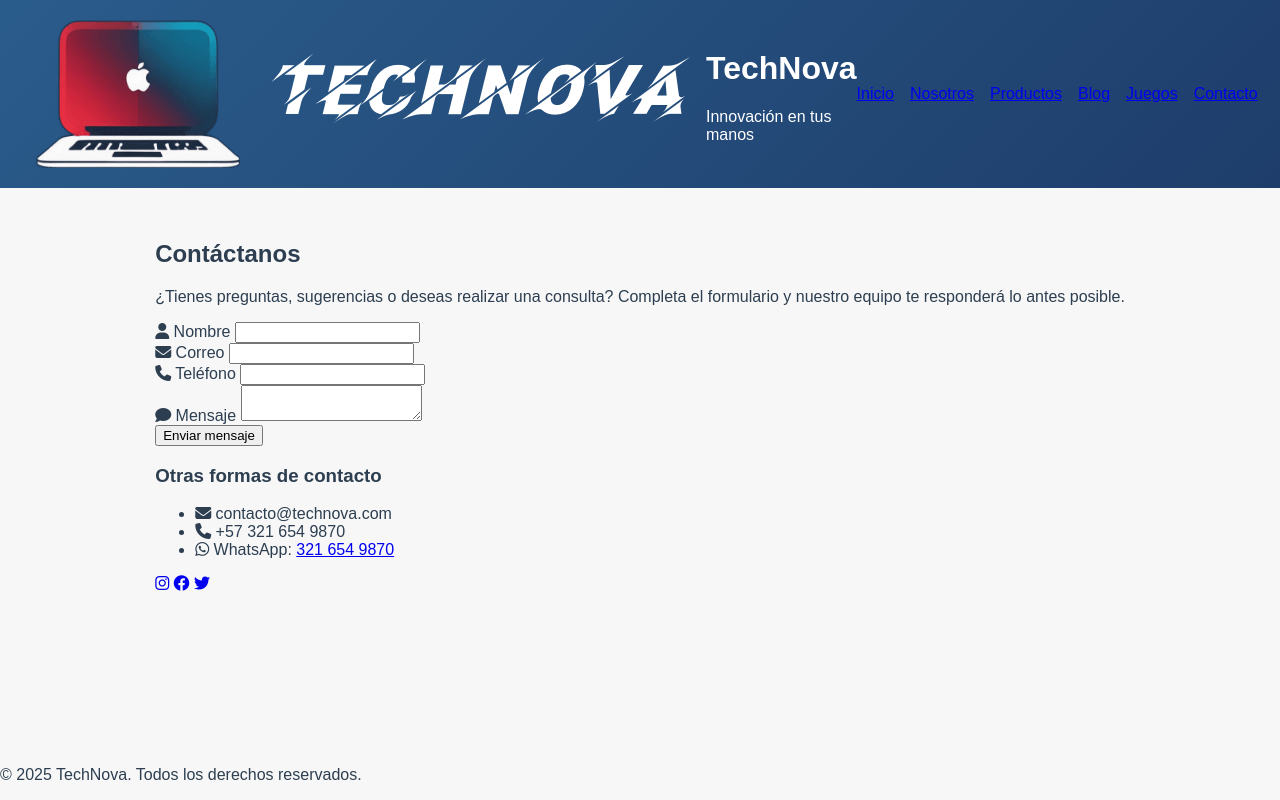
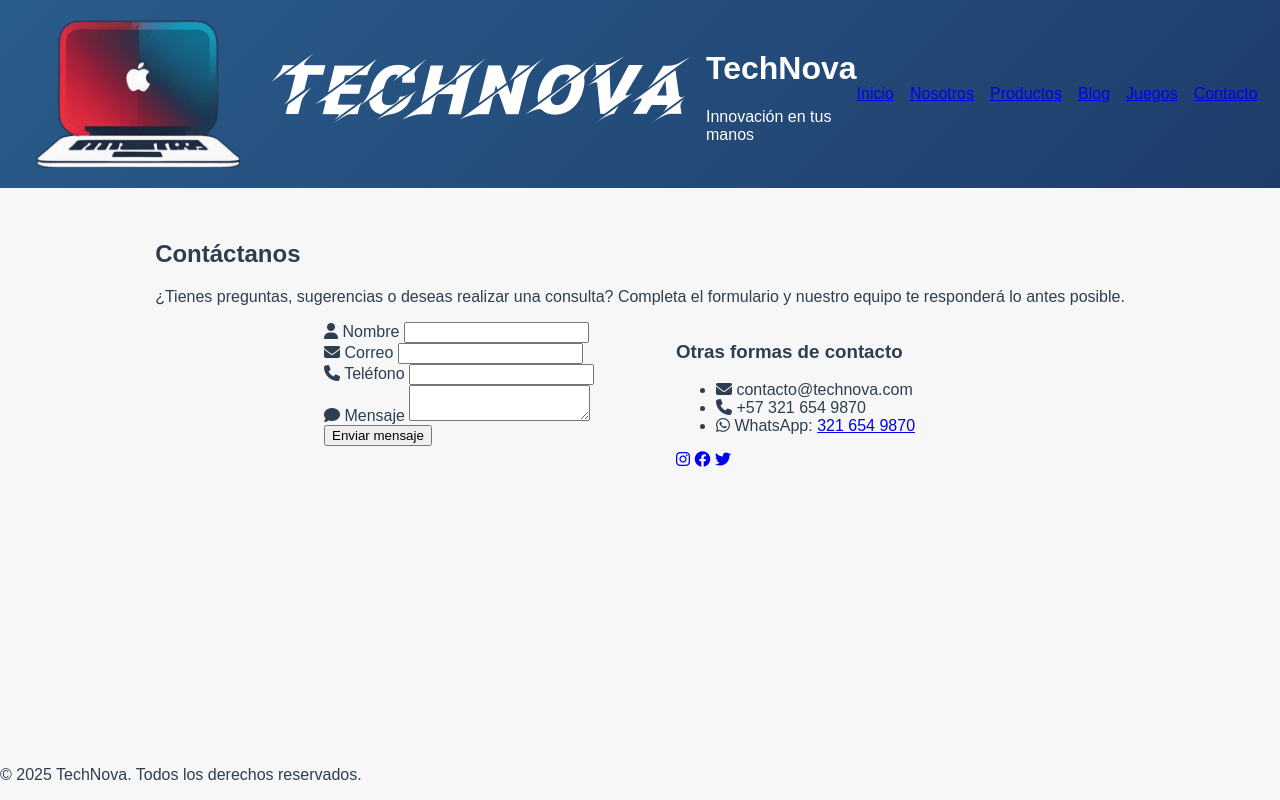
Before and after one commit to Juancorrales24/Pagina-TechNova, a plain HTML site: page contacto.html in a window 1280 px wide. Drawn offline with Linux system fonts and the light colour scheme; files whose address does not match are found by name.

Commit message:
Update contacto.html

```diff
--- a/contacto.html
+++ b/contacto.html
@@ -27,18 +27,16 @@
           <li><a href="contacto.html" class="active">Contacto</a></li>
         </ul>
       </nav>
-      <!-- Sin carrito en contacto -->
     </div>
   </header>
-
   <main>
-    <section id="contacto" class="contacto-section">
+    <section id="contacto" class="contacto-section section-animada">
       <h2>Contáctanos</h2>
       <p class="contacto-texto">
         ¿Tienes preguntas, sugerencias o deseas realizar una consulta? Completa el formulario y nuestro equipo te responderá lo antes posible.
       </p>
-      <div class="contacto-form-wrapper">
-        <form action="#" method="POST" class="contacto-formulario">
+      <div class="contacto-form-wrapper" style="display:flex;gap:2rem;flex-wrap:wrap;justify-content:center;">
+        <form action="#" method="POST" class="contacto-formulario card section-animada" style="min-width:320px;max-width:400px;">
           <div class="campo-form">
             <label for="nombre"><i class="fas fa-user"></i> Nombre</label>
             <input type="text" id="nombre" name="nombre" required />
@@ -57,14 +55,14 @@
           </div>
           <button type="submit" class="btn-cta">Enviar mensaje</button>
         </form>
-        <div class="contacto-extra">
+        <div class="contacto-extra card section-animada" style="min-width:280px;max-width:340px;">
           <h3>Otras formas de contacto</h3>
           <ul>
             <li><i class="fas fa-envelope"></i> contacto@technova.com</li>
             <li><i class="fas fa-phone"></i> +57 321 654 9870</li>
             <li><i class="fab fa-whatsapp"></i> WhatsApp: <a href="https://wa.me/573216549870" target="_blank">321 654 9870</a></li>
           </ul>
-          <div class="contacto-redes">
+          <div class="contacto-redes" style="margin-top:1rem;">
             <a href="#" title="Instagram"><i class="fab fa-instagram"></i></a>
             <a href="#" title="Facebook"><i class="fab fa-facebook"></i></a>
             <a href="#" title="Twitter"><i class="fab fa-twitter"></i></a>
@@ -73,7 +71,6 @@
       </div>
     </section>
   </main>
-
   <footer class="main-footer">
     <p>&copy; 2025 TechNova. Todos los derechos reservados.</p>
   </footer>
```
